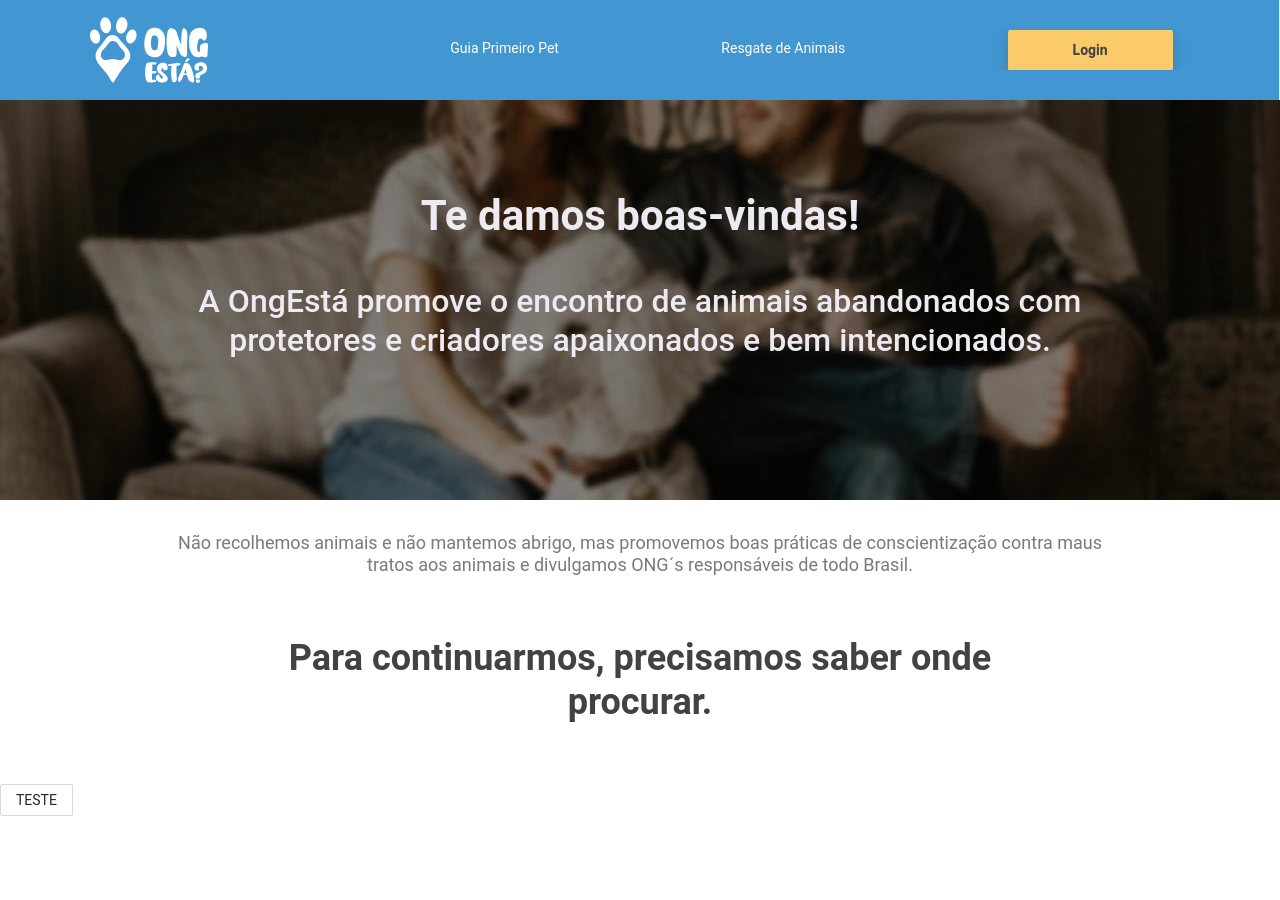
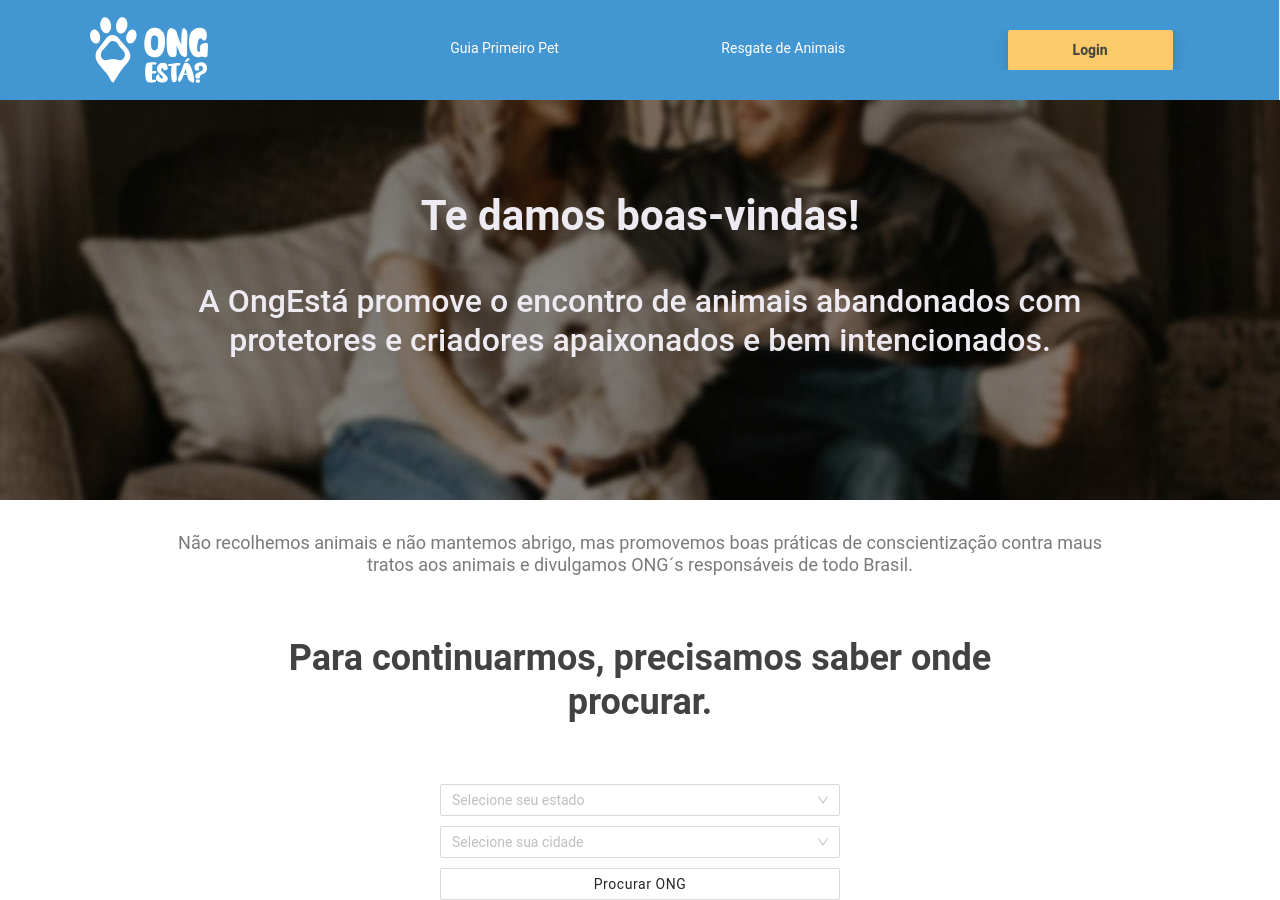
Before and after one commit to ariane011/ongesta, a React (Create React App) app: page / in a window 1280 px wide. Before the commit the page ends 816 px from the top, so only its background shows below. Built offline with nearby package versions, Linux system fonts and the light colour scheme; the HTML template or start-up script is replaced by a standard one.

Commit message:
Criação do select e botão

```diff
--- a/src/componentes/Form/BuscaOngs.js
+++ b/src/componentes/Form/BuscaOngs.js
@@ -1,11 +1,41 @@
 import React from "react";
-import { Button } from "antd";
+import { Button, Row, Select } from "antd";
+import { BtnPesquisar } from "./style.styled";
+
+const { Option } = Select;
+
+function onChange(value) {
+  console.log(`selected ${value}`);
+}
 
 export const BuscaOngs = () => {
   return (
     <div>
-      <Button>TESTE</Button>
+      <Row justify="center">
+        <Select
+          showSearch
+          style={{ width: 400, marginBottom: 10 }}
+          placeholder="Selecione seu estado"
+          onChange={onChange}
+        >
+          <Option value="sp">SP</Option>
+          <Option value="rj">RJ</Option>
+        </Select>
+      </Row>
+      <Row justify="center">
+        <Select
+          showSearch
+          style={{ width: 400, marginBottom: 10 }}
+          placeholder="Selecione sua cidade"
+          onChange={onChange}
+        >
+          <Option value="sao paulo">São Paulo</Option>
+          <Option value="rio de janeiro">Rio de Janeiro</Option>
+        </Select>
+      </Row>
+      <Row justify="center">
+        <BtnPesquisar className="btn" style={{ width: 400 }}>Procurar ONG</BtnPesquisar>
+      </Row>
     </div>
-
-);
+  );
 };
--- /dev/null
+++ b/src/componentes/Form/style.styled.js
@@ -0,0 +1,138 @@
+import { Button } from "antd";
+import styled from "styled-components";
+
+export const BtnPesquisar = styled(Button)`
+  font-size: 1em;
+  line-height: 1em;
+  letter-spacing: 0.04em;
+  display: inline-block;
+  &--svg {
+    position: relative;
+    height: 42px;
+    width: 190px;
+    overflow: hidden;
+    border-radius: 21px;
+
+    &:hover {
+      .btn--svg__circle {
+        circle {
+          -webkit-transform: scale(0);
+          -moz-transform: scale(0);
+          -ms-transform: scale(0);
+          transform: scale(0);
+        }
+      }
+
+      .btn--svg__label {
+        color: #fff;
+      }
+
+      .btn--svg__border--left,
+      .btn--svg__border--right {
+        path {
+          stroke-dasharray: 61.8204345703125 61.8204345703125;
+          stroke-dashoffset: 0;
+          -webkit-transition-delay: 0.25s;
+          -webkit-transition-duration: 0.5s;
+          -webkit-transition-timing-function: ease-in-out;
+          -webkit-transition-property: stroke-dashoffset;
+          -moz-transition-delay: 0.25s;
+          -moz-transition-duration: 0.5s;
+          -moz-transition-timing-function: ease-in-out;
+          -moz-transition-property: stroke-dashoffset;
+          -ms-transition-delay: 0.25s;
+          -ms-transition-duration: 0.5s;
+          -ms-transition-timing-function: ease-in-out;
+          -ms-transition-property: stroke-dashoffset;
+          transition-delay: 0.25s;
+          transition-duration: 0.5s;
+          transition-timing-function: ease-in-out;
+          transition-property: stroke-dashoffset;
+        }
+      }
+    }
+
+    &__label {
+      -webkit-font-smoothing: antialiased;
+      font-family: sans-serif;
+      font-weight: bold;
+      text-align: center;
+      color: black;
+      z-index: 3;
+      width: 100%;
+      -webkit-transition: color 0.5s ease-in-out;
+      -moz-transition: color 0.5s ease-in-out;
+      -ms-transition: color 0.5s ease-in-out;
+      transition: color 0.5s ease-in-out;
+    }
+
+    &__circle {
+      circle {
+        -webkit-transition: transform 0.5s ease-in-out;
+        -webkit-transform: scale(1.1);
+        -webkit-transform-origin: 50% 50%;
+        -moz-transition: transform 0.5s ease-in-out;
+        -moz-transform: scale(1.1);
+        -moz-transform-origin: 50% 50%;
+        -ms-transition: transform 0.5s ease-in-out;
+        -ms-transform: scale(1.1);
+        -ms-transform-origin: 50% 50%;
+        transition: transform 0.5s ease-in-out;
+        transform: scale(1.1);
+        transform-origin: 50% 50%;
+      }
+    }
+
+    &__border {
+      &--left,
+      &--right {
+        path {
+          stroke-dasharray: 61.8204345703125 61.8204345703125;
+          -webkit-transition-duration: 0s;
+          -webkit-transition-timing-function: ease-in-out;
+          -webkit-transition-property: stroke-dashoffset;
+          -webkit-transition-delay: 0.5s;
+          -moz-transition-duration: 0s;
+          -moz-transition-timing-function: ease-in-out;
+          -moz-transition-property: stroke-dashoffset;
+          -moz-transition-delay: 0.5s;
+          -ms-transition-duration: 0s;
+          -ms-transition-timing-function: ease-in-out;
+          -ms-transition-property: stroke-dashoffset;
+          -ms-transition-delay: 0.5s;
+          transition-duration: 0s;
+          transition-timing-function: ease-in-out;
+          transition-property: stroke-dashoffset;
+          transition-delay: 0.5s;
+        }
+      }
+
+      &--left {
+        path {
+          stroke-dashoffset: -61.8204345703125;
+        }
+      }
+
+      &--right {
+        path {
+          stroke-dashoffset: 61.8204345703125;
+        }
+      }
+    }
+
+    svg,
+    &__label {
+      position: absolute;
+      top: 50%;
+      left: 50%;
+      -webkit-transform: translate(-50%, -50%);
+      -webkit-transform-origin: 50% 50%;
+      -moz-transform: translate(-50%, -50%);
+      -moz-transform-origin: 50% 50%;
+      -ms-transform: translate(-50%, -50%);
+      -ms-transform-origin: 50% 50%;
+      transform: translate(-50%, -50%);
+      transform-origin: 50% 50%;
+    }
+  }
+`;
--- a/src/componentes/Header/Header.styled.js
+++ b/src/componentes/Header/Header.styled.js
@@ -16,6 +16,9 @@ export const Container = styled.div`
     margin: auto;
     text-decoration: none;
     color: #ffff;
+    &:hover {
+      color: #ffff;
+    }
   }
   Button {
     background-color: #fbcb6b;
--- a/src/componentes/Header/index.js
+++ b/src/componentes/Header/index.js
@@ -10,10 +10,10 @@ export const Header = () => {
         <a href="/">
           <img src={logo} className="logo-header" alt="Logo da ONGEstá" />
         </a>
-        <Menu.Item style={{ marginRight: 40 }}>
+        <Menu.Item style={{ marginRight: 40, backgroundColor: 'transparent' }}>
           <a href="/">Guia Primeiro Pet</a>
         </Menu.Item>
-        <Menu.Item style={{ marginRight: 40 }}>
+        <Menu.Item style={{ marginRight: 40, backgroundColor: 'transparent' }}>
           <a href="/">Resgate de Animais</a>
         </Menu.Item>
         <Menu.Item style={{ backgroundColor: 'transparent' }}>
```
